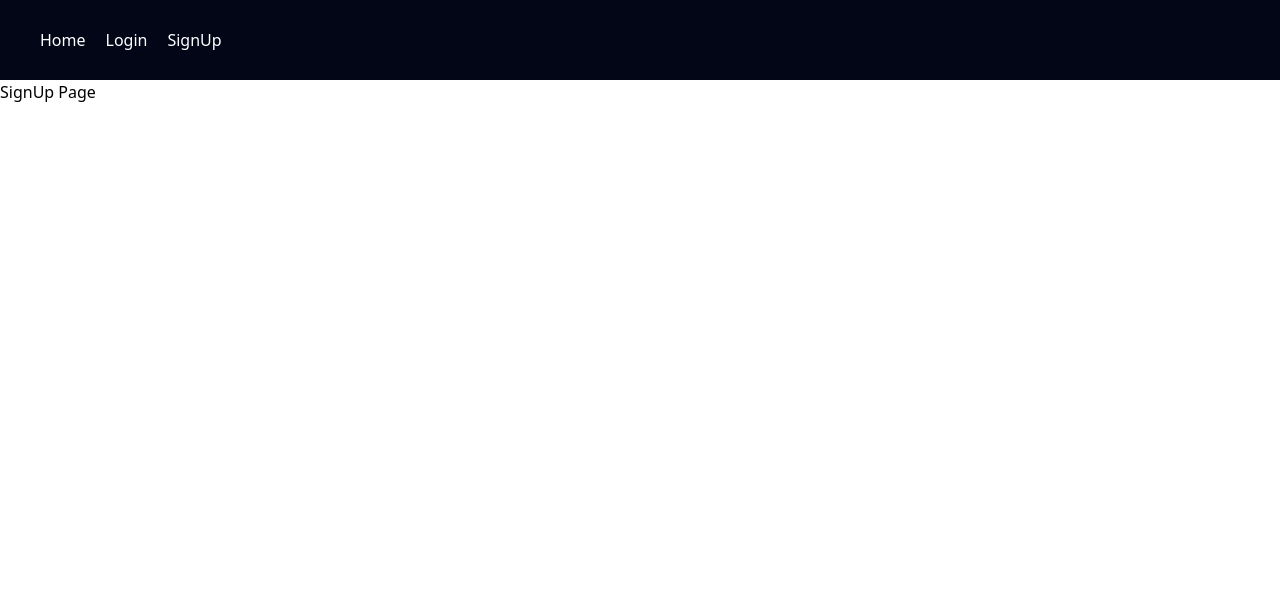
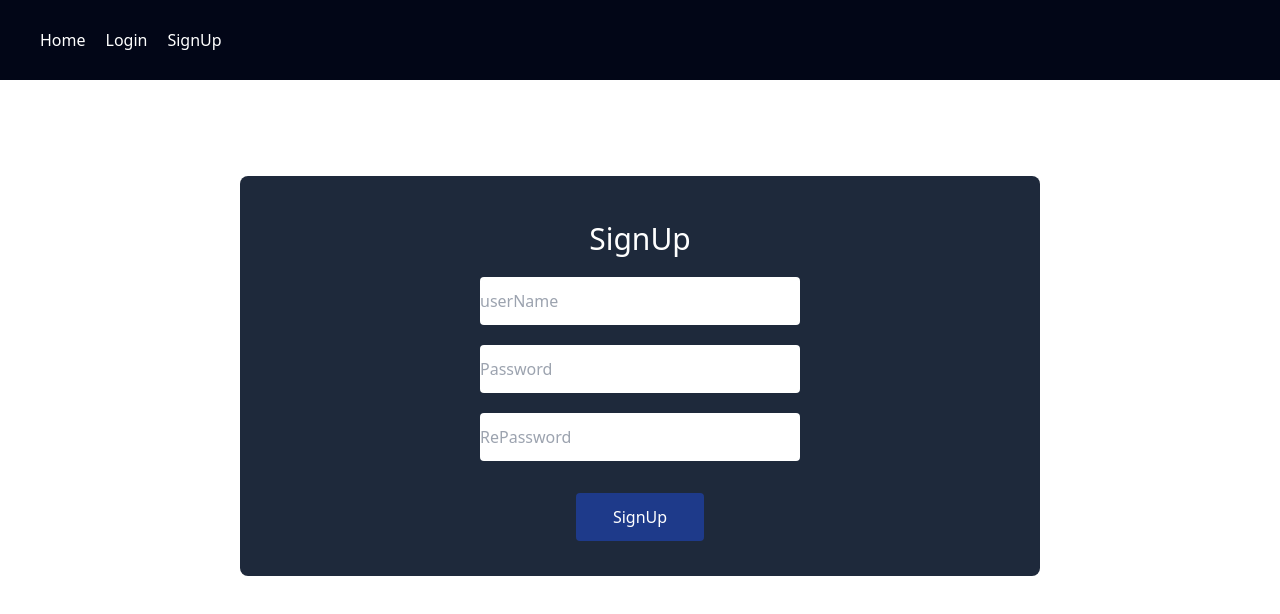
Before and after one commit to ho3einava/authLogin, a Next.js app: page /signUp in a window 1280 px wide. Shown: the top 614 px of the page. Built offline with nearby package versions, Linux system fonts and the light colour scheme.

Commit message:
feat:(create login-signup form and use props)

```diff
--- a/src/components/SignupForm/MainForm.tsx
+++ b/src/components/SignupForm/MainForm.tsx
@@ -1,10 +1,20 @@
 import React from "react";
+import MainInput from "../inputForm/MainInput";
+import Button from "../loginForm/Button";
 
 export default function MainForm() {
   return (
     <div>
       <div className="flex justify-center mt-[6rem]">
-        <div className="bg-slate-800 w-[50rem] h-[25rem] rounded-[0.5rem]"></div>
+        <div className="bg-slate-800 w-[50rem] h-[25rem] rounded-[0.5rem] flex justify-center">
+          <div className="  mt-[2.8rem] w-[40rem] h-[20rem] flex flex-col items-center g-4 justify-center ">
+            <h1 className="text-white text-3xl bold">SignUp</h1>
+            <MainInput name="userName" />
+            <MainInput name="Password" />
+            <MainInput name="RePassword" />
+            <Button name="SignUp" />
+          </div>
+        </div>
       </div>
     </div>
   );
--- /dev/null
+++ b/src/components/inputForm/MainInput.tsx
@@ -0,0 +1,15 @@
+import React from "react";
+interface placeholder {
+  name: string;
+}
+export default function MainInput(props: placeholder) {
+  return (
+    <div>
+      <input
+        type="text"
+        className="w-[20rem] h-[3rem] mt-5 rounded-[0.25rem]"
+        placeholder={props.name}
+      />
+    </div>
+  );
+}
--- /dev/null
+++ b/src/components/loginForm/Button.tsx
@@ -0,0 +1,13 @@
+import React from "react";
+interface PropType {
+  name: string;
+}
+export default function Button(props: PropType) {
+  return (
+    <div>
+      <button className="bg-blue-900 text-white bold w-[8rem] h-[3rem] rounded-[0.25rem] mt-[2rem]">
+        {props.name}
+      </button>
+    </div>
+  );
+}
--- a/src/components/loginForm/MainForm.tsx
+++ b/src/components/loginForm/MainForm.tsx
@@ -1,11 +1,17 @@
 import React from "react";
-
+import MainInput from "../inputForm/MainInput";
+import Button from "./Button";
 export default function MainForm() {
   return (
     <div>
       <div className="flex justify-center mt-[6rem]">
         <div className="bg-slate-800 w-[50rem] h-[25rem] rounded-[0.5rem] flex justify-center">
-          <div className=" border-2 mt-[2.8rem] w-[40rem] h-[20rem]">form</div>
+          <div className="  mt-[2.8rem] w-[40rem] h-[20rem] flex flex-col items-center g-4 justify-center ">
+            <h1 className="text-white text-3xl bold">Login</h1>
+            <MainInput name="userName" />
+            <MainInput name="Password" />
+            <Button name="Login" />
+          </div>
         </div>
       </div>
     </div>
--- /dev/null
+++ b/src/pages/_document.tsx
@@ -0,0 +1,16 @@
+import {Html, Head, Main, NextScript} from "next/document";
+
+export default function Document() {
+  return (
+    <Html lang="en">
+      <Head>
+        <meta name="description" content="my content description"></meta>
+        <meta charSet="UTF-8" lang="fa" />
+      </Head>
+      <body>
+        <Main></Main>
+        <NextScript></NextScript>
+      </body>
+    </Html>
+  );
+}
--- a/src/pages/signUp/index.tsx
+++ b/src/pages/signUp/index.tsx
@@ -1,10 +1,13 @@
+import MainForm from "@/src/components/SignupForm/MainForm";
 import MainLayout from "@/src/layouts/MainLayout";
 import React from "react";
 
 export default function index() {
   return (
     <div>
-      <MainLayout>SignUp Page</MainLayout>
+      <MainLayout>
+        <MainForm />
+      </MainLayout>
     </div>
   );
 }
```
